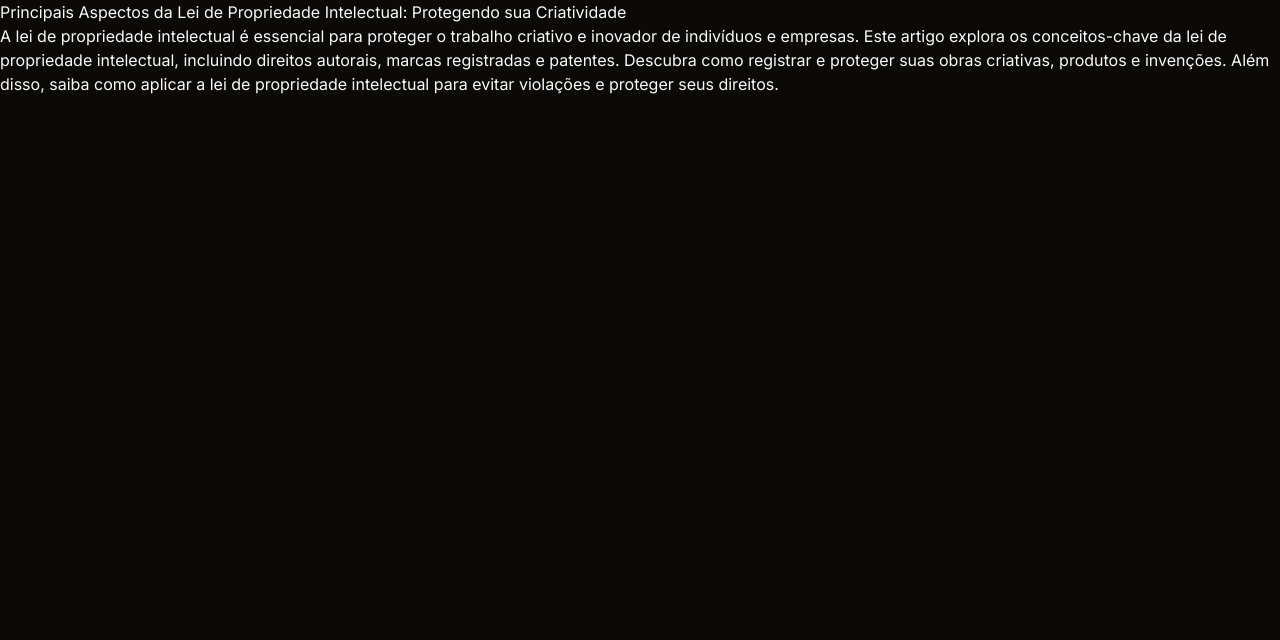
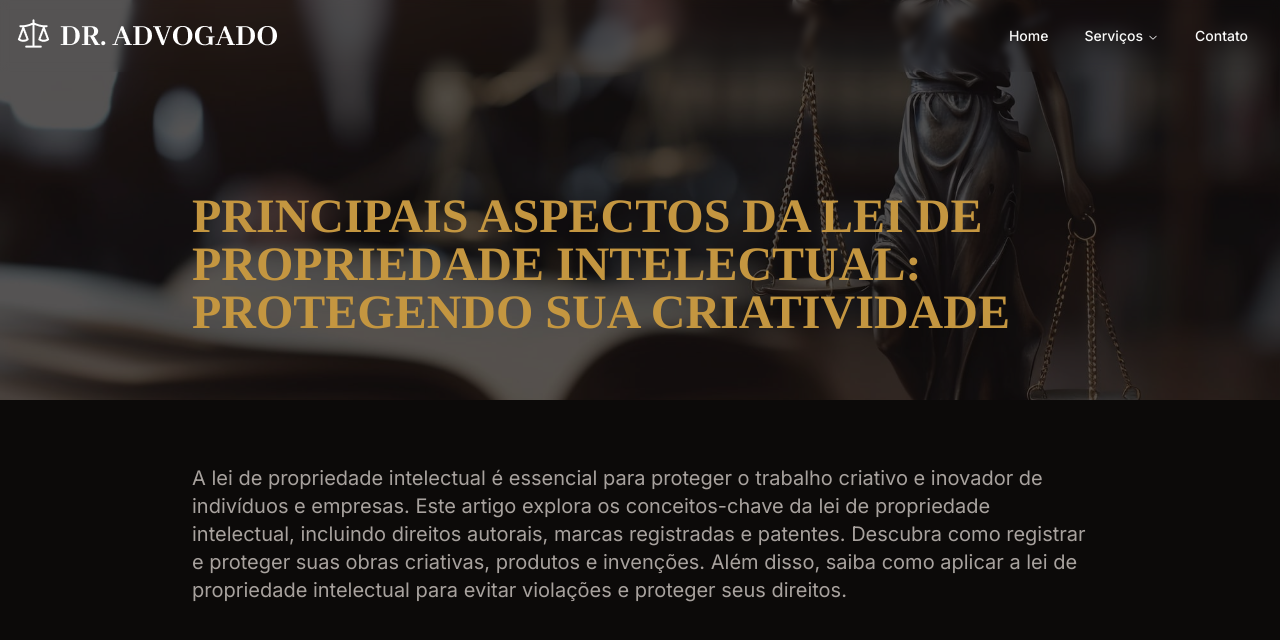
Before and after one commit to rafaelpzoucas/landing-page-template, a Next.js app: page /articles/1 in a window 1280 px wide. Shown: the top 640 px of the page. Built offline with nearby package versions, Linux system fonts and the light colour scheme.

Commit message:
add dragFree to carousol

```diff
--- a/src/app/articles/[slug]/page.tsx
+++ b/src/app/articles/[slug]/page.tsx
@@ -1,13 +1,43 @@
+import { Header } from '@/app/header'
+import { layout } from '@/components/layout'
 import { articles } from '@/data/articles'
+import { cn } from '@/lib/utils'
+import Image from 'next/image'
 
 export default function ArticlePage({ params }: { params: { slug: string } }) {
   const article = articles.data.filter(
     (article) => article.id.toString() === params.slug,
   )[0]
   return (
-    <main>
-      <h1>{article.title}</h1>
-      <p>{article.body}</p>
+    <main className="flex flex-col items-center">
+      <Header />
+      <header className="flex w-full h-[400px] justify-center">
+        <div className="fixed w-full h-[400px]">
+          <Image
+            src={article.cover_img}
+            alt=""
+            fill
+            className="object-cover opacity-30"
+          />
+        </div>
+
+        <div className="flex items-end w-full max-w-5xl h-[400px] z-10 p-8 md:p-16">
+          <h1
+            className={cn(
+              layout.fonts.highlight.className,
+              'text-3xl uppercase md:text-5xl font-bold text-primary',
+            )}
+          >
+            {article.title}
+          </h1>
+        </div>
+      </header>
+
+      <article className="flex flex-col gap-8 w-full max-w-5xl p-8 md:p-16 z-50 bg-background">
+        <p className="text-muted-foreground text-lg md:text-xl">
+          {article.body}
+        </p>
+      </article>
     </main>
   )
 }
--- a/src/components/ui/carousel.tsx
+++ b/src/components/ui/carousel.tsx
@@ -1,13 +1,13 @@
 'use client'
 
-import * as React from 'react'
 import { ArrowLeftIcon, ArrowRightIcon } from '@radix-ui/react-icons'
 import useEmblaCarousel, {
   type UseEmblaCarouselType,
 } from 'embla-carousel-react'
+import * as React from 'react'
 
+import { Button } from '@/components/ui/button'
 import { cn } from '@/lib/utils'
-import { Button } from '@/components/ui/button'
 
 type CarouselApi = UseEmblaCarouselType[1]
 type UseCarouselParameters = Parameters<typeof useEmblaCarousel>
@@ -49,7 +49,9 @@ const Carousel = React.forwardRef<
   (
     {
       orientation = 'horizontal',
-      opts,
+      opts = {
+        dragFree: true,
+      },
       setApi,
       plugins,
       className,
@@ -253,10 +255,10 @@ const CarouselNext = React.forwardRef<
 CarouselNext.displayName = 'CarouselNext'
 
 export {
-  type CarouselApi,
   Carousel,
   CarouselContent,
   CarouselItem,
+  CarouselNext,
   CarouselPrevious,
-  CarouselNext,
+  type CarouselApi,
 }
```
